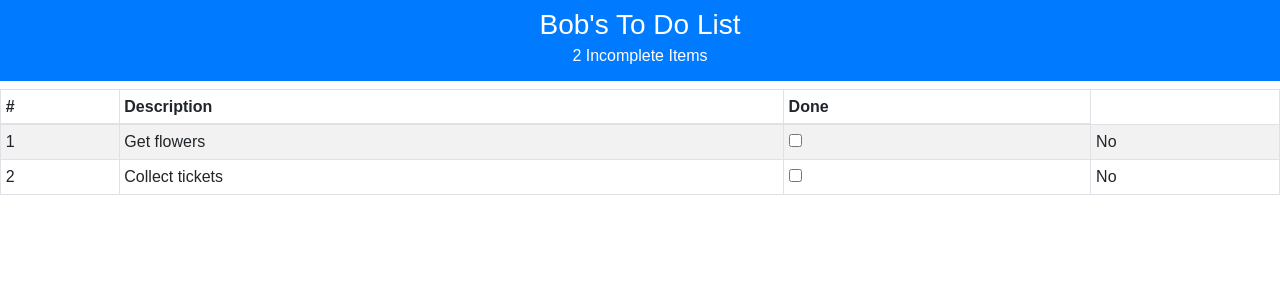
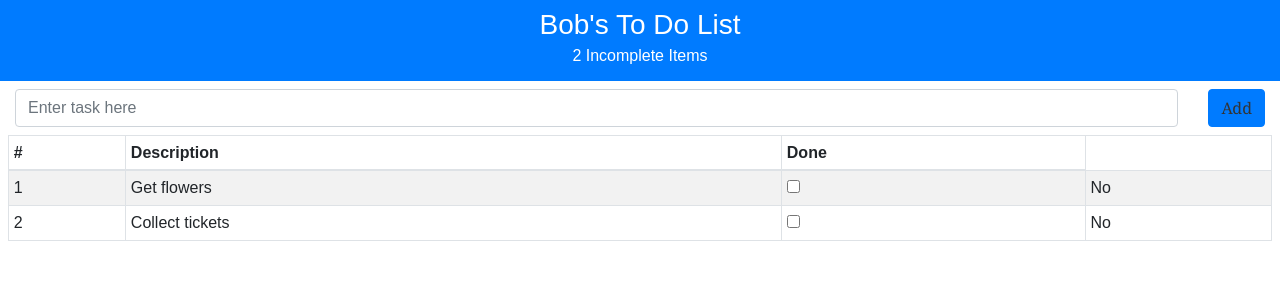
Before and after one commit to elC0mpa/Angular-ToDo-App, an Angular app: page /dashboard in a window 1280 px wide. Shown: the top 300 px of the page. Built offline with nearby package versions, Linux system fonts and the light colour scheme.

Commit message:
Adding new item

```diff
--- a/src/app/app.component.html
+++ b/src/app/app.component.html
@@ -3,6 +3,20 @@
   <h6 class="mt-1">{{ itemCount }} Incomplete Items</h6>
 </h3>
 
+<div class="container-fluid">
+  <div class="row">
+    <div class="col">
+      <input class="form-control" placeholder="Enter task here" #todoText />
+    </div>
+    <div class="col-auto">
+      <button class="btn btn-primary" (click)="addItem(todoText.value)">
+        Add
+      </button>
+    </div>
+  </div>
+</div>
+
+<div class="m-2">
   <table class="table table-striped table-bordered table-sm">
     <thead>
       <tr>
@@ -22,3 +36,4 @@
       </tr>
     </tbody>
   </table>
+</div>
--- a/src/app/app.component.ts
+++ b/src/app/app.component.ts
@@ -25,4 +25,9 @@
   get items(): readonly TodoItem[] {
     return this.list.items.filter((item) => !item.complete);
   }
+
+  addItem(newItem: string) {
+    // console.log(newItem)
+    this.list.addItem(newItem);
+  }
 }
```
Lines whose indentation alone changed are shown as unchanged.
